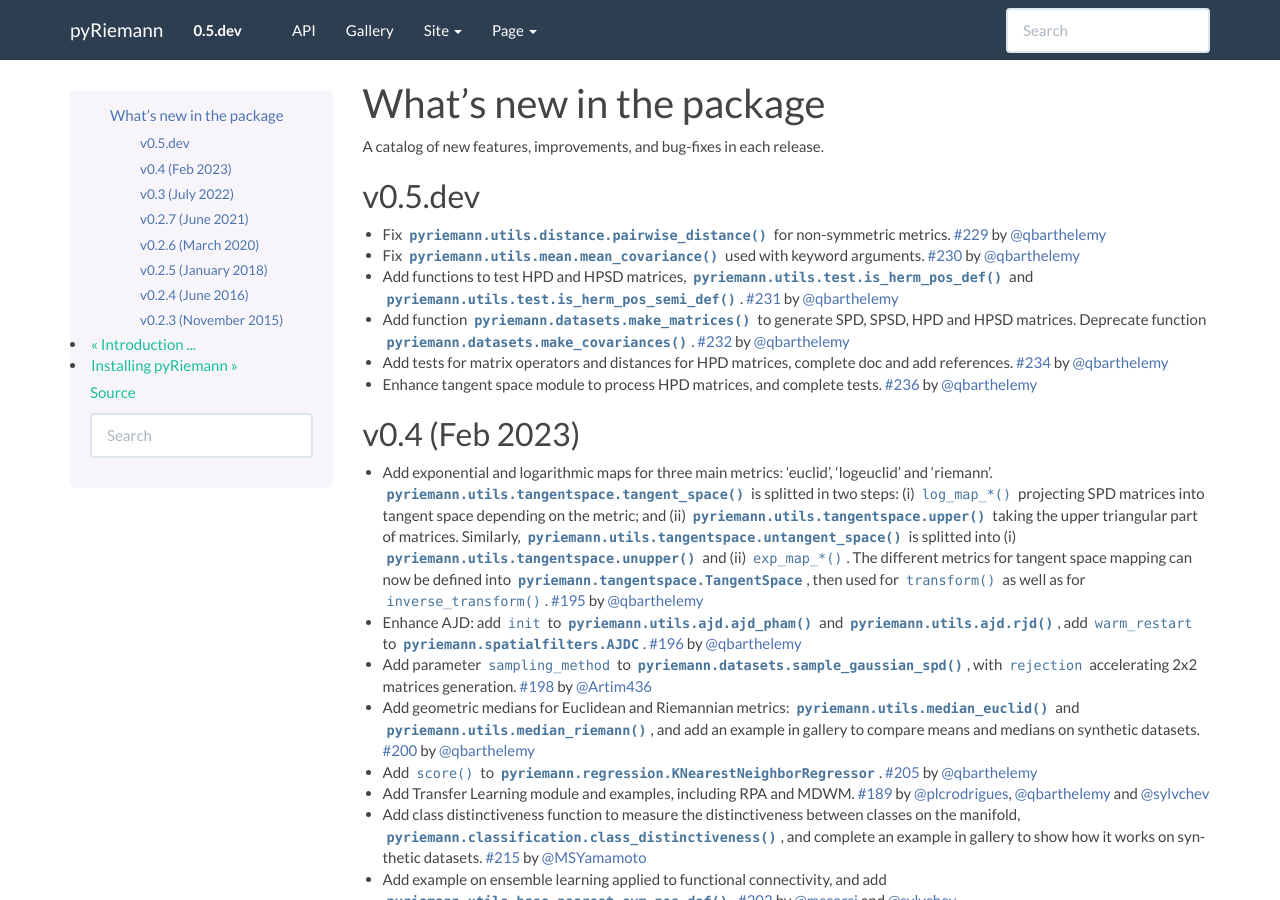
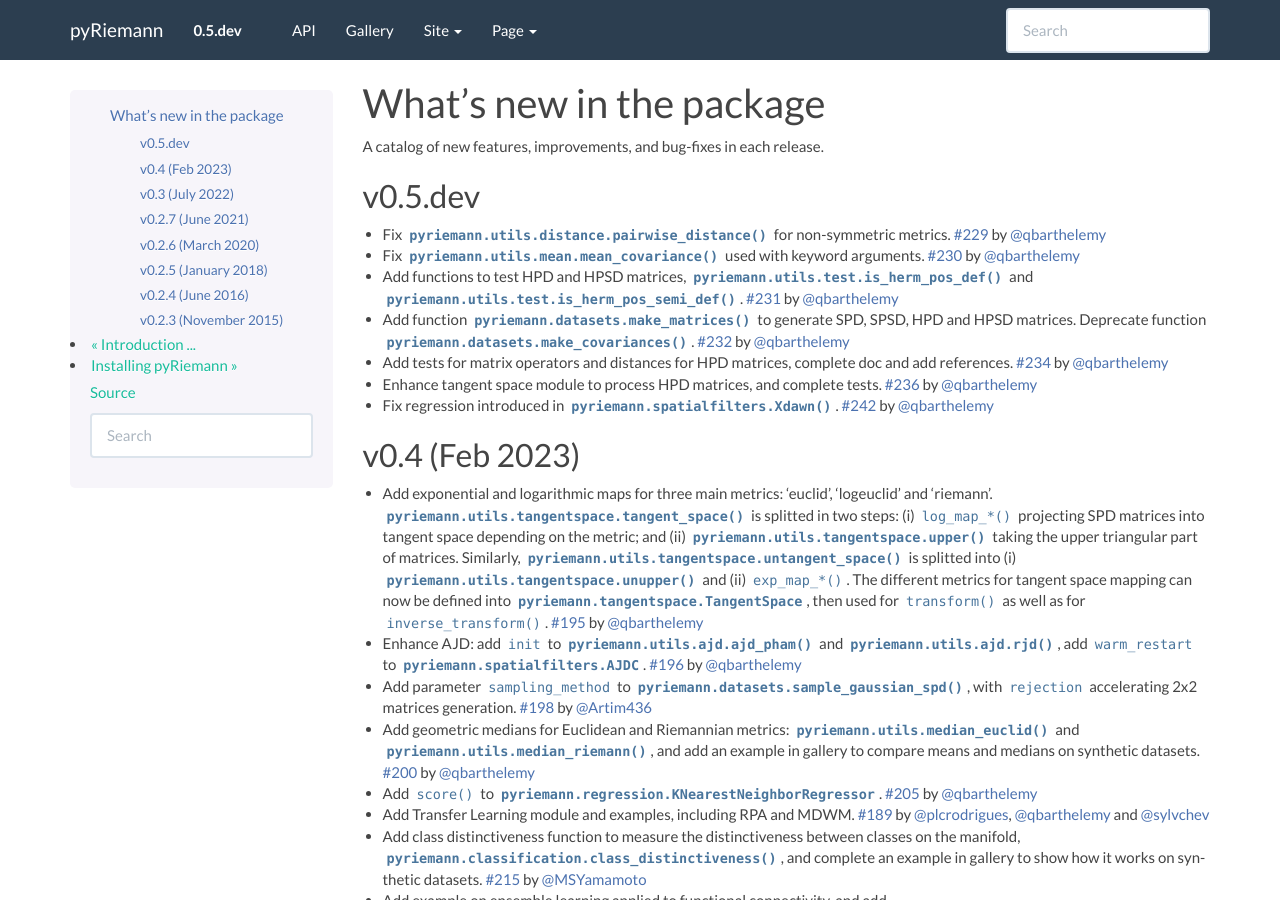
Before and after one commit to pyRiemann/pyRiemann, a Sphinx documentation site: the page built from doc/whatsnew.rst, in a window 1280 px wide and 900 px high. Built offline with Sphinx 7.4.7, drawn with Linux system fonts in a browser that asks for light colours; pages that are not in the unit, such as notebooks, are missing from menus.

Commit message:
complete whatsnew

```diff
--- a/doc/whatsnew.rst
+++ b/doc/whatsnew.rst
@@ -22,6 +22,8 @@ v0.5.dev
 - Add tests for matrix operators and distances for HPD matrices, complete doc and add references. :pr:`234` by :user:`qbarthelemy`
 
 - Enhance tangent space module to process HPD matrices, and complete tests. :pr:`236` by :user:`qbarthelemy`
+
+- Fix regression introduced in :func:`pyriemann.spatialfilters.Xdawn`. :pr:`242` by :user:`qbarthelemy`
 
 
 v0.4 (Feb 2023)
```
